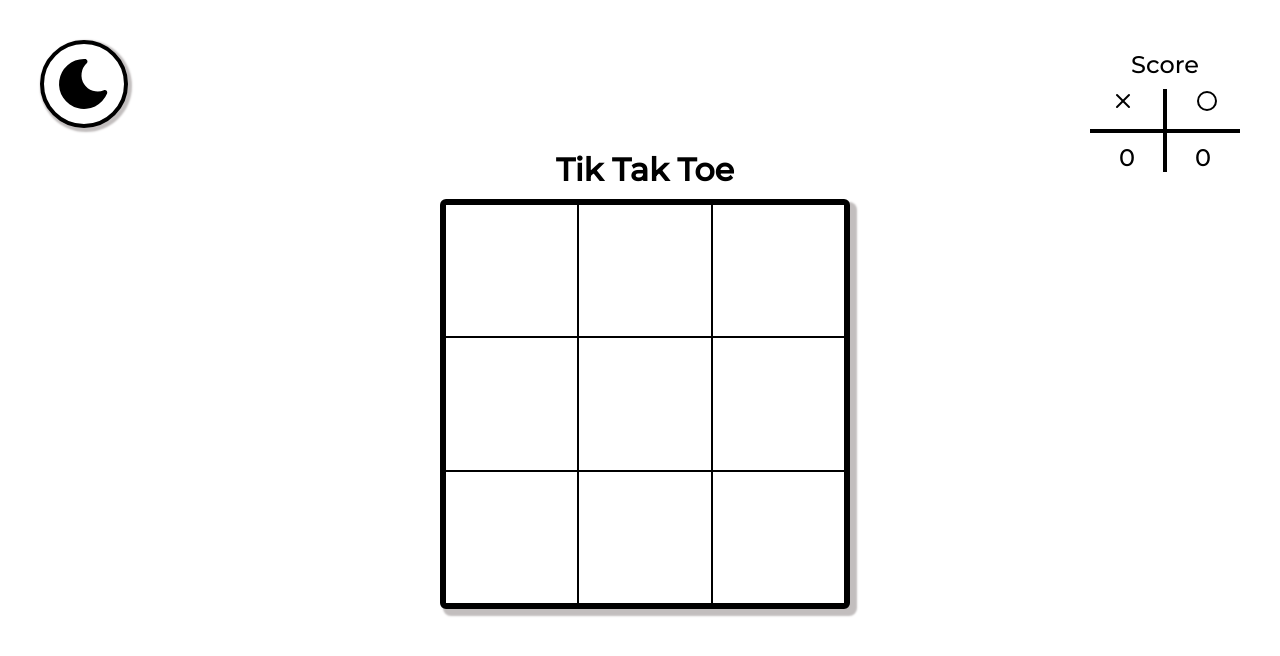
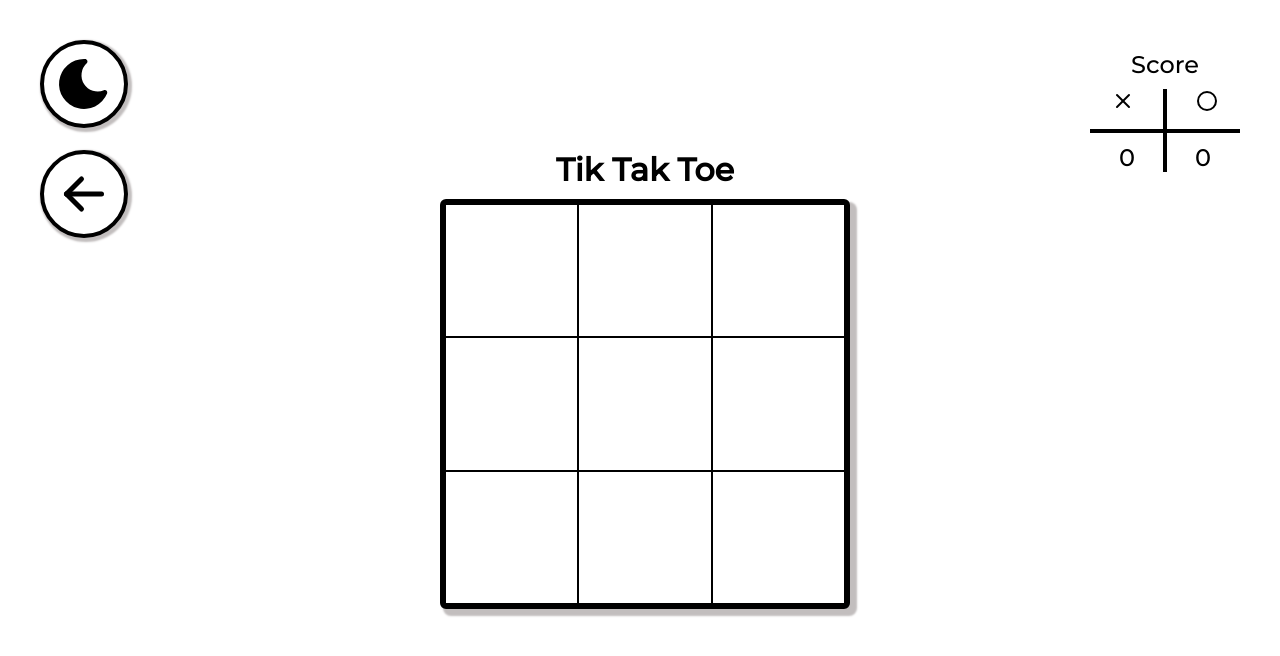
Before and after one commit to smenaquispe/michi, a React (Vite) app in the folder app/: page / in a window 1280 px wide. Both pictures are taken after a click on the button 560 px from the left and 258 px from the top of the page. Shown: the top 656 px of the page. Built offline with nearby package versions, Linux system fonts and the light colour scheme.

Commit message:
return button done

```diff
--- a/app/src/assets/vars.css
+++ b/app/src/assets/vars.css
@@ -12,3 +12,7 @@ body {
     font-family: 'Montserrat', sans-serif;
     background-color: var(--primary-color);
 }
+
+#returnButton {
+    top: 150px;
+}
--- /dev/null
+++ b/app/src/components/Buttons/Button.jsx
@@ -0,0 +1,11 @@
+import styles from './Button.module.css'
+
+function Button ({onClick, id, children}) {
+    return (
+        <div onClick={onClick} className={styles.button} id={id}>
+            {children}
+        </div>
+    )
+}
+
+export default Button
--- a/app/src/components/ThemeButton/ThemeButton.module.css
+++ b/app/src/components/Buttons/Button.module.css
@@ -1,4 +1,4 @@
-.themeButton {
+.button {
     width: 80px;
     height: 80px;
     position: absolute;
@@ -21,6 +21,6 @@
     text-align: center;
 }
 
-.themeButton:hover{
+.button:hover{
     transform: scale(1.15);
 }
--- /dev/null
+++ b/app/src/components/Buttons/ReturnButton.jsx
@@ -0,0 +1,17 @@
+import Button from "./Button"
+import { IconArrowLeft } from "@tabler/icons-react"
+import { useContext } from "react"
+import { StageContext } from "../../services/StageContext"
+
+function ReturnButton(){
+
+    const { setStage } = useContext(StageContext)
+
+    return (
+        <Button onClick={() => setStage('menu')} id="returnButton">
+            <IconArrowLeft size={60} />
+        </Button>
+    )
+}
+
+export default ReturnButton
--- a/app/src/components/ThemeButton/ThemeButton.jsx
+++ b/app/src/components/Buttons/ThemeButton.jsx
@@ -1,17 +1,17 @@
 import { useContext } from "react"
 import { DarkModeContext } from '../../services/DarkModeContext'
 import { IconMoonFilled, IconSunFilled } from "@tabler/icons-react"
-import styles from './ThemeButton.module.css'
+import Button from "./Button"
 
 function ThemeButton(){
     const {darkMode, toggleDarkMode} = useContext(DarkModeContext)
 
     return (
-        <div onClick={toggleDarkMode} className={styles.themeButton}>
+        <Button onClick={toggleDarkMode} id="themeButton">
             {
                 darkMode ? <IconSunFilled size={60} /> : <IconMoonFilled  size={60} />
             }
-        </div>
+        </Button>
     )
 
 }
--- a/app/src/components/PlayGround/PlayGround.jsx
+++ b/app/src/components/PlayGround/PlayGround.jsx
@@ -3,10 +3,11 @@ import { WinnerContext } from '../../services/WinnerContext';
 import { useEffect, useState, useContext } from 'react';
 import Table from "../Table/Table";
 import Advice from '../Advice/Advice';
-import ThemeButton from '../ThemeButton/ThemeButton';
+import ThemeButton from '../Buttons/ThemeButton';
 import Score from '../Score/Score';
 import Menu from '../Menu/Menu';
 import styles from './PlayGround.module.css'
+import ReturnButton from '../Buttons/ReturnButton';
 
 function PlayGround () {
 
@@ -47,9 +48,9 @@ function PlayGround () {
                 }
 
                 {
-                    stage === 'game' &&
+                    stage === 'game' || stage === 'reset' ?
                     <Table gameState={gameState} setGameState={setGameState} />
-
+                    : null
                 }
 
                 {
@@ -66,6 +67,13 @@ function PlayGround () {
             </main>
 
             <ThemeButton />
+
+            {
+                stage === 'game' || stage === 'reset' ?
+                <ReturnButton />
+                : null
+            }
+
             <Score winner={winner} />
         </>
     )
```
